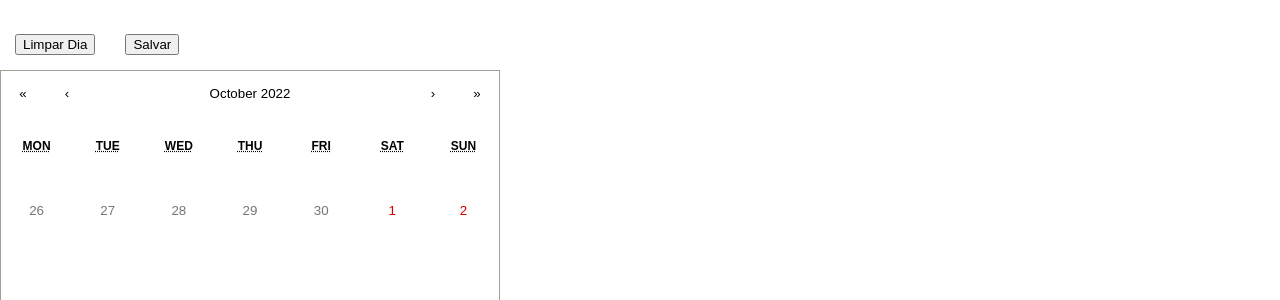
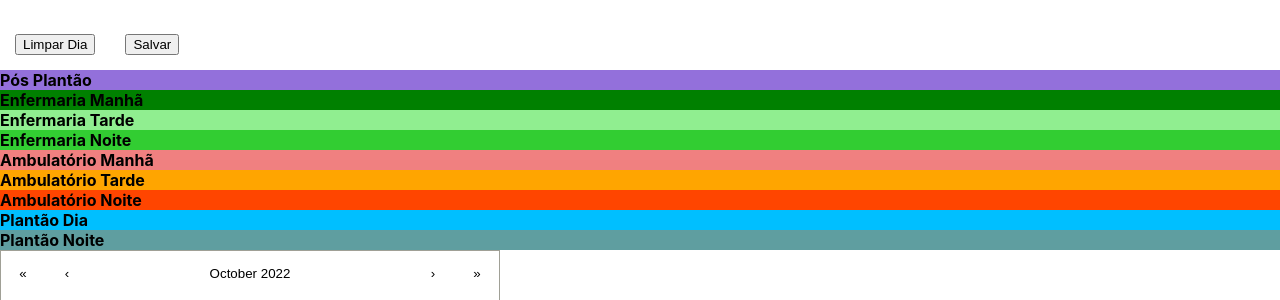
Before and after one commit to rafacteixeira/calendario-medico-app, a React (Create React App) app: page /calendario-medico/ in a window 1280 px wide. Shown: the part 141-441 px from the top of the page. Built offline with nearby package versions, Linux system fonts and the light colour scheme.

Commit message:
adds one color for each combination and creates a description for the colors

```diff
--- a/src/App.js
+++ b/src/App.js
@@ -5,6 +5,7 @@ import AddEvent from "./components/AddEvent";
 import SCProvider from "./components/SCContext";
 
 import './App.css';
+import ColorDescriptor from "./components/ColorDescriptor";
 
 const App = () => {
 
@@ -14,6 +15,7 @@ const App = () => {
     <div className="App">
       <SCProvider>
         <AddEvent selectedDate={date}/>
+        <ColorDescriptor/>
         <SCalendar selectedDate={date} selectDate={setDate}/>
       </SCProvider>
     </div>
--- a/src/DayEvent.css
+++ b/src/DayEvent.css
@@ -12,9 +12,48 @@
 }
 
 .noite {
+    background-color: palevioletred;
+}
+
+.Enf-manha {
+    background-color: green;
+}
+
+.Enf-tarde {
+    background-color: lightgreen;
+}
+
+.Enf-noite {
+    background-color: limegreen;
+}
+
+.Amb-manha {
+    background-color: lightcoral;
+}
+
+.Amb-tarde {
     background-color: orange;
 }
 
+.Amb-noite {
+    background-color: orangered;
+}
+
+.Pla-manha {
+    background-color: deepskyblue;
+}
+
+.Pla-tarde {
+    background-color: deepskyblue;
+}
+
+.Pla-noite {
+    background-color: cadetblue;
+}
+
+.PosP {
+    background-color: mediumpurple;
+}
 
 .dailyEventList {
     align-content: space-around;
--- /dev/null
+++ b/src/components/ColorDescriptor.js
@@ -0,0 +1,19 @@
+import '../DayEvent.css'
+
+const ColorDescriptor = () => {
+  return (
+    <div className='eventLabel'>
+      <div className='PosP'>Pós Plantão</div>
+      <div className='Enf-manha'>Enfermaria Manhã</div>
+      <div className='Enf-tarde'>Enfermaria Tarde</div>
+      <div className='Enf-noite'>Enfermaria Noite</div>
+      <div className='Amb-manha'>Ambulatório Manhã</div>
+      <div className='Amb-tarde'>Ambulatório Tarde</div>
+      <div className='Amb-noite'>Ambulatório Noite</div>
+      <div className='Pla-manha'>Plantão Dia</div>
+      <div className='Pla-noite'>Plantão Noite</div>
+    </div>
+  )
+}
+
+export default ColorDescriptor
--- a/src/components/DayEvent.js
+++ b/src/components/DayEvent.js
@@ -10,7 +10,9 @@ const DayEvent = ({events, watch}) => {
       {filtered.map(
         (e) => {
           return (
-            <div key={e.Date + e.Type + e.Watch + Math.random()} className={e.Watch}>
+            <div
+              key={e.Date + e.Type + e.Watch + Math.random()}
+              className={e.Type !== 'PosP' ? e.Type + '-' + e.Watch : e.Type}>
               <label className='eventLabel'>{e.Type}</label>
               <br/>
             </div>
```
